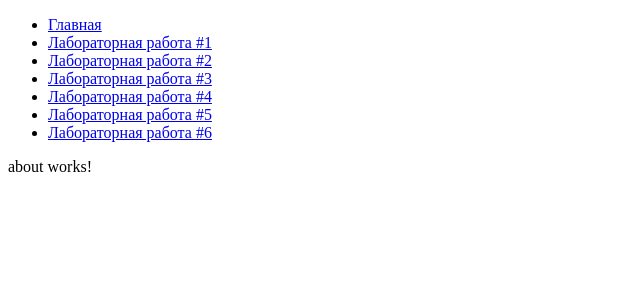
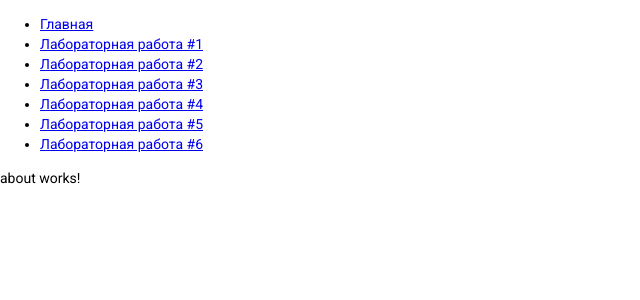
Before and after one commit to Fake-Make/Cryptography, an Angular app: page / in a window 1280 px wide. Shown: the top 300 px of the page, without its empty margins (0-640 px from the left). Built offline with nearby package versions, Linux system fonts and the light colour scheme; what ng2-charts would draw is missing.

Commit message:
Enhancement #5: `@angular/material` module added

```diff
--- a/angular.json
+++ b/angular.json
@@ -28,6 +28,7 @@
               "src/assets"
             ],
             "styles": [
+              "./node_modules/@angular/material/prebuilt-themes/pink-bluegrey.css",
               "src/styles.css"
             ],
             "scripts": []
@@ -91,6 +92,7 @@
               "src/assets"
             ],
             "styles": [
+              "./node_modules/@angular/material/prebuilt-themes/pink-bluegrey.css",
               "src/styles.css"
             ],
             "scripts": []
--- a/package.json
+++ b/package.json
@@ -13,10 +13,12 @@
   "private": true,
   "dependencies": {
     "@angular/animations": "~11.0.9",
+    "@angular/cdk": "^11.1.1",
     "@angular/common": "~11.0.9",
     "@angular/compiler": "~11.0.9",
     "@angular/core": "~11.0.9",
     "@angular/forms": "~11.0.9",
+    "@angular/material": "^11.1.1",
     "@angular/platform-browser": "~11.0.9",
     "@angular/platform-browser-dynamic": "~11.0.9",
     "@angular/router": "~11.0.9",
--- a/src/index.html
+++ b/src/index.html
@@ -6,8 +6,11 @@
   <base href="/">
   <meta name="viewport" content="width=device-width, initial-scale=1">
   <link rel="icon" type="image/x-icon" href="favicon.ico">
+  <link rel="preconnect" href="https://fonts.gstatic.com">
+  <link href="https://fonts.googleapis.com/css2?family=Roboto:wght@300;400;500&display=swap" rel="stylesheet">
+  <link href="https://fonts.googleapis.com/icon?family=Material+Icons" rel="stylesheet">
 </head>
-<body>
+<body class="mat-typography">
   <app-root></app-root>
 </body>
 </html>
--- a/src/styles.css
+++ b/src/styles.css
@@ -1 +1,4 @@
 /* You can add global styles to this file, and also import other style files */
+
+html, body { height: 100%; }
+body { margin: 0; font-family: Roboto, "Helvetica Neue", sans-serif; }
--- a/tsconfig.json
+++ b/tsconfig.json
@@ -8,7 +8,8 @@
       "@app/*": ["src/app/*"],
       "@components/*": ["src/app/components/*"],
       "@works/*": ["src/app/components/works/work*"],
-      "@core/*": ["src/app/core/*"]
+      "@core/*": ["src/app/core/*"],
+      "@external/*": ["src/app/external/*"]
     },
     "outDir": "./dist/out-tsc",
     "forceConsistentCasingInFileNames": true,
```
Also changed, not shown: 1 other file (tests, documents, lock files or other folders).
